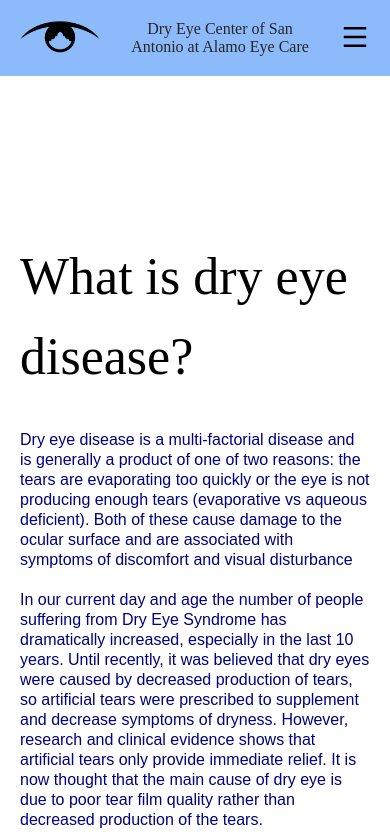
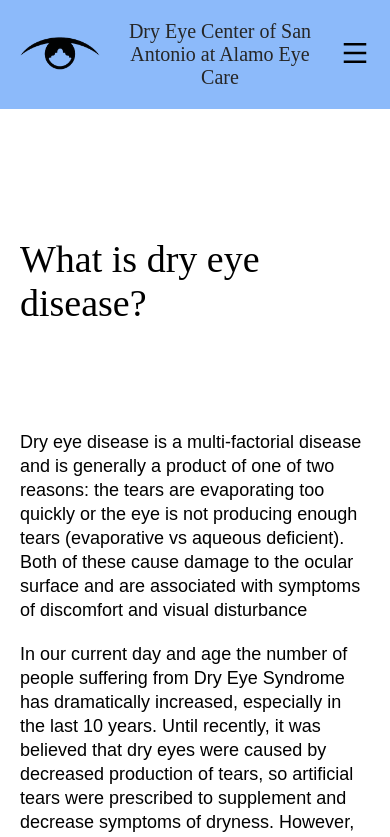
Before and after one commit to kathyhahahahoang/dry-eye-center, a React (Vite) app: page /dry-eye-disease in a window 390 px wide. Shown: the top 837 px of the page. Built offline with nearby package versions, Linux system fonts and the light colour scheme; a web font is replaced by a local one.

Commit message:
Set global font sizes and line heights

```diff
--- a/src/index.css
+++ b/src/index.css
@@ -13,14 +13,28 @@
   --color-orange-light: #fce0ba;
   --color-orange-extra-light: #fef0dd;
 
-  --font-xxl: 3rem;
+  /* --font-xl: 2.4rem;
+  --font-large: 2.2rem;
+  --font-med: 2rem;
+  --font-small: 1.8rem; */
+
+  /* --font-xxl: 3rem;
   --font-xl: 2.4rem;
   --font-large: 2rem;
   --font-med: 1.6rem;
-  --font-small: 1.4rem;
+  --font-small: 1.8rem;
+  --font-xs: 1.4rem; */
 
-  --line-height-xl: 3.4rem;
-  --line-height-large: 2.6rem;
+  --font-xl: 2.4rem;
+  --font-large: 2.2rem;
+  --font-med: 2rem;
+  --font-small: 1.8rem;
+  --font-xs: 1.6rem;
+
+  --line-height-xl: 3rem;
+  --line-height-large: 2.8rem;
+  --line-height-med: 2.6rem;
+  --line-height-small: 2.4rem;
 
   --grid-width-xl: calc(100% - 28rem);
   --grid-width-large: calc(100% - 16rem);
@@ -80,16 +94,28 @@ a {
   font-size: 8rem;
 
   @media (max-width: 1800px) {
-    font-size: 7rem;
+    font-size: 6.4rem;
     line-height: 8rem;
   }
 
   @media (max-width: 1500px) {
-    font-size: 6rem;
+    font-size: 5.6rem;
+    line-height: 6rem;
   }
 
   @media (max-width: 1000px) {
     font-size: 5.2rem;
+    line-height: 5.6rem;
+  }
+
+  @media (max-width: 800px) {
+    font-size: 4.4rem;
+    line-height: 5rem;
+  }
+
+  @media (max-width: 500px) {
+    font-size: 3.8rem;
+    line-height: 4.4rem;
   }
 }
 
@@ -104,6 +130,21 @@ a {
     font-size: 4.6rem;
     line-height: 5.4rem;
   }
+
+  @media (max-width: 1000px) {
+    font-size: 4rem;
+    line-height: 4.4rem;
+  }
+
+  @media (max-width: 800px) {
+    font-size: 3.6rem;
+    line-height: 4rem;
+  }
+
+  @media (max-width: 500px) {
+    font-size: 3.2rem;
+    line-height: 3.6rem;
+  }
 }
 
 .h3 {
@@ -116,6 +157,21 @@ a {
   @media (max-width: 1500px) {
     font-size: 3.8rem;
     line-height: 4.2rem;
+  }
+
+  @media (max-width: 1000px) {
+    font-size: 3.4rem;
+    line-height: 4rem;
+  }
+
+  @media (max-width: 800px) {
+    font-size: 3rem;
+    line-height: 3.4rem;
+  }
+
+  @media (max-width: 500px) {
+    font-size: 2.8rem;
+    line-height: 3.2rem;
   }
 }
 
@@ -131,32 +187,30 @@ a {
     font-size: 3rem;
     line-height: 3.4rem;
   }
+
+  @media (max-width: 1000px) {
+    font-size: 2.6rem;
+    line-height: 3rem;
+  }
 }
 
 .main-text {
-  font-size: 2.4rem;
-  line-height: 3rem;
+  font-size: var(--font-xl);
+  line-height: var(--line-height-xl);
 
   @media (max-width: 1800px) {
-    font-size: 2.2rem;
-    line-height: 2.8rem;
+    font-size: var(--font-large);
+    line-height: var(--line-height-large);
   }
 
   @media (max-width: 1500px) {
-    font-size: 2rem;
-    line-height: 2.6rem;
+    font-size: var(--font-med);
+    line-height: var(--line-height-med);
   }
 
   @media (max-width: 1000px) {
-    font-size: 1.8rem;
-    line-height: 2.4rem;
-    color: rgb(98, 16, 16);
-  }
-
-  @media (max-width: 800px) {
-    font-size: 1.6rem;
-    line-height: 2rem;
-    color: navy;
+    font-size: var(--font-small);
+    line-height: var(--line-height-small);
   }
 }
 
@@ -221,6 +275,16 @@ a {
   @media (max-width: 800px) {
     width: 100%;
     height: 50rem;
+  }
+
+  @media (max-width: 650px) {
+    width: 100%;
+    height: 60rem;
+  }
+
+  @media (max-width: 400px) {
+    width: 100%;
+    height: 65rem;
   }
 }
 
```
